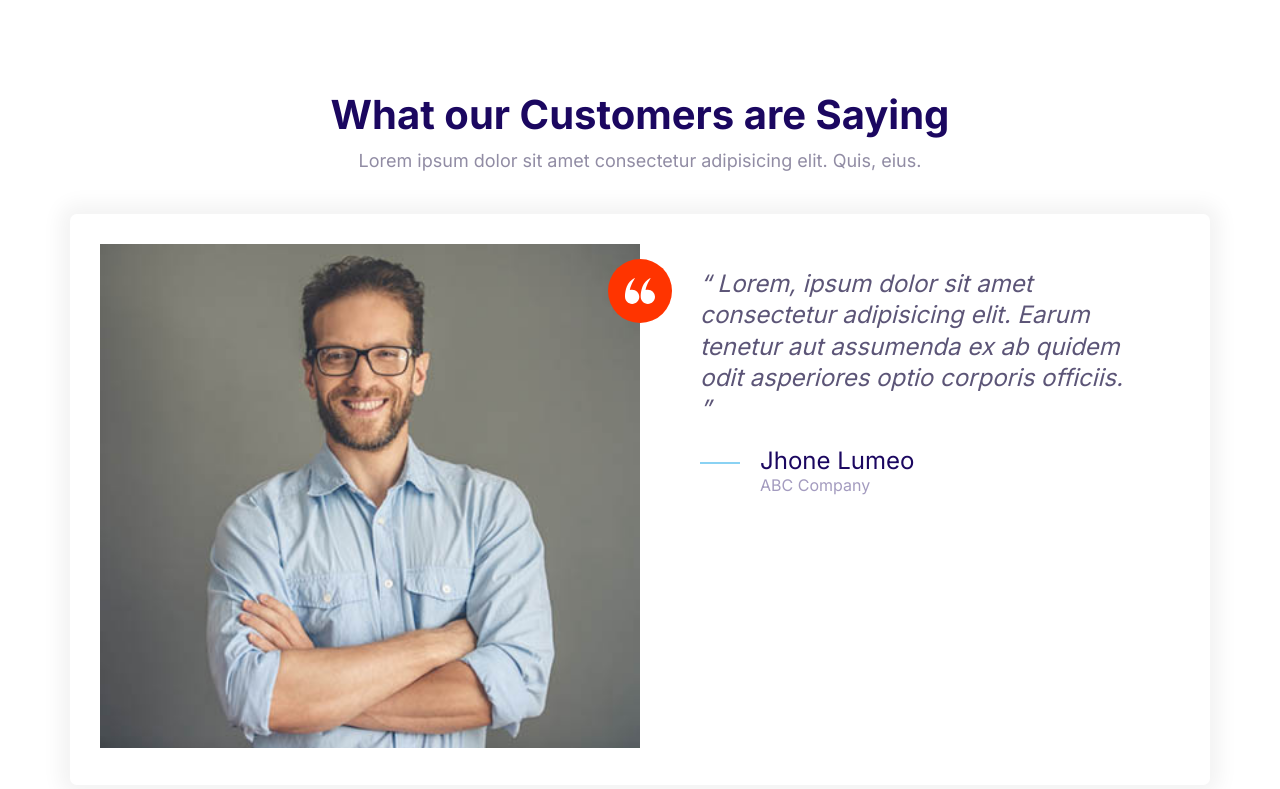
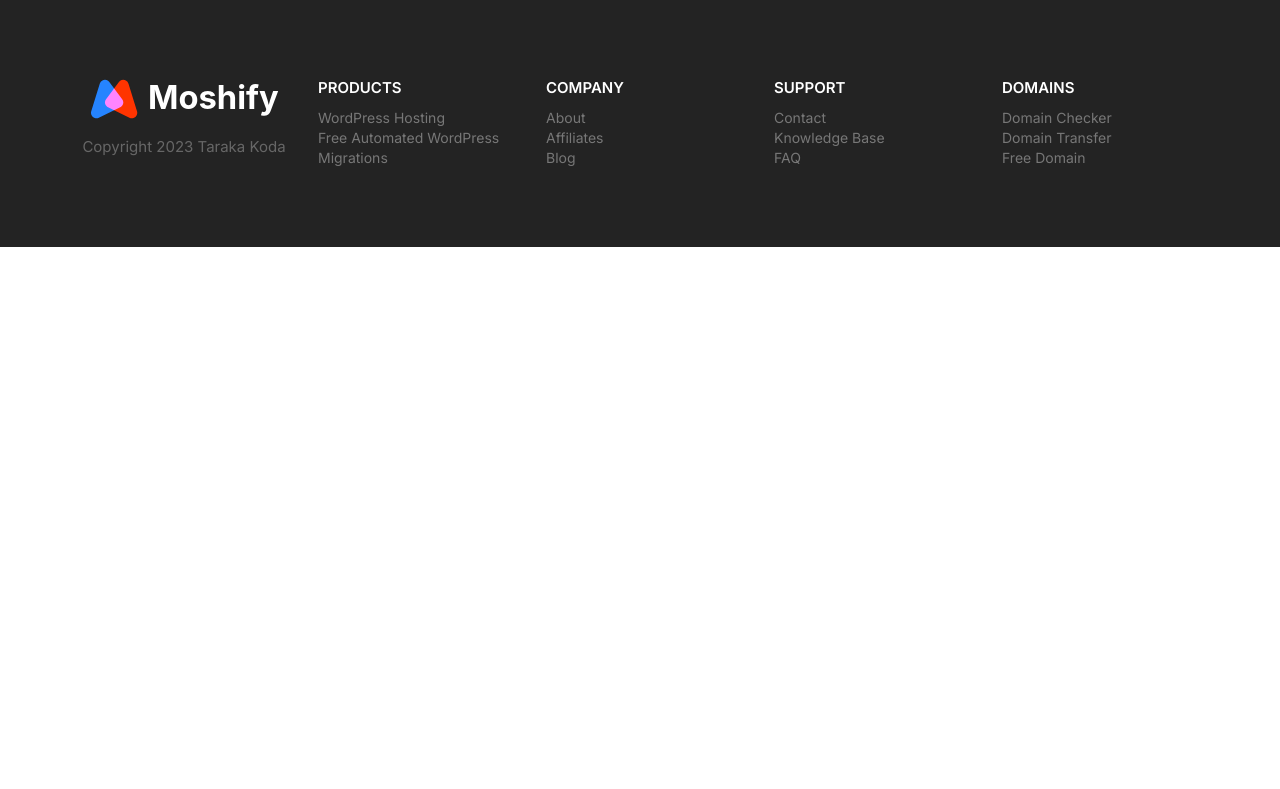
Before and after one commit to TarakaKoda/cloudbee, a plain HTML site: page index.html in a window 1280 px wide. Drawn offline with Linux system fonts and the light colour scheme.

Commit message:
Build the footer block components.

```diff
--- a/css/styles.css
+++ b/css/styles.css
@@ -841,7 +841,7 @@ a {
     ========================================================================== */
 
 .block-showcase__image > img {
-    width: 100%;
+        width: 100%;
 }
 
 @media screen and (min-width: 768px) {
@@ -858,3 +858,91 @@ a {
     }
 
 }
+
+/* Footer
+    ========================================================================== */
+
+.footer {
+    background: #232323 ;
+}
+
+.footer a {
+    color: #777;
+    font-size: 24px;
+    transition: all .3s;
+}
+
+.footer a:hover {
+    color: #fff;
+}
+
+.footer__section {
+    padding: 2rem;
+    border-bottom: 1px solid #393939;
+}
+
+.footer__section .list {
+    margin: 0;
+}
+
+.footer__heading {
+    text-transform: uppercase;
+    font-weight: 600;
+}
+
+.footer__brand {
+    margin-top: 5rem;
+    text-align: center;
+}
+
+.footer__brand img {
+    /* TODO: Consider refactor this apply to all images */
+    width: 100%;
+    max-width: 230px;
+}
+
+.footer__copyright {
+    font-size: 2.1rem;
+    color: #fff;
+    opacity: 0.3;
+}
+
+@media screen and (min-width: 768px) {
+    .footer__sections {
+        grid-template-columns: repeat(auto-fit, minmax(10rem, 1fr));
+    }
+
+    .footer__section {
+        border: 0;
+    }
+
+    .footer .collapsible__chevron {
+        display: none;
+    }
+
+    .footer .collapsible__content {
+        opacity: 1;
+        max-height: 100%;
+    }
+
+    .footer__brand {
+        order: -1;
+        margin-top: 1rem;
+    }
+
+    .footer__copyright {
+        font-size: 1.5rem;
+    }
+
+    .footer__heading {
+        font-size: 1.5rem;
+    }
+
+    .footer a {
+        font-size: 14px;
+    }
+
+    .footer__section .list {
+        line-height: 1.9rem;
+    }
+}
--- a/index.html
+++ b/index.html
@@ -13,47 +13,74 @@
     <link rel="stylesheet" href="css/styles.css" />
   </head>
   <body>
-    <section class="block">
-      <header class="block__header">
-        <h2>What our Customers are Saying</h2>
-        <p>Lorem ipsum dolor sit amet consectetur adipisicing elit. Quis, eius.</p>
+    <footer class="block block--dark footer">
+      <div class="container grid footer__sections">
+        <section class="collapsible collapsible--expanded footer__section">
+          <header class="collapsible__header footer__heading">
+            <h2 class="collapsible__heading footer__heading">Products</h2>
+          </svg><svg class="icon icon--white collapsible__chevron">
+            <use xlink:href="images/sprite.svg#chevron"></use>
+          </svg>
           </header>
-      <div class="container">
-        <div class="card testimonial">
-          <div class="grid grid--1x2">
-            <div class="testimonial__image">
-              <img
-                src="images/testimonial.jpg"
-                alt="A happy, smiling customer" />
-                <span class="icon-container icon-container--accent">
-                </svg><svg class="icon icon--small icon--white">
-                  <use xlink:href="images/sprite.svg#quotes"></use>
+          <div class="collapsible__content">
+            <ul class="list">
+              <li><a href="#">WordPress Hosting</a></li>
+              <li><a href="#">Free Automated WordPress</a></li>
+              <li><a href="#">Migrations</a></li>
+            </ul>
+          </div>
+        </section>
+        <section class="collapsible collapsible--expanded footer__section">
+          <header class="collapsible__header footer__heading">
+            <h2 class="collapsible__heading footer__heading">Company</h2>
+          </svg><svg class="icon icon--white collapsible__chevron">
+            <use xlink:href="images/sprite.svg#chevron"></use>
           </svg>
-                </span>
+          </header>
+          <div class="collapsible__content">
+            <ul class="list">
+              <li><a href="#">About</a></li>
+              <li><a href="#">Affiliates</a></li>
+              <li><a href="#">Blog</a></li>
+            </ul>
           </div>
-            <blockquote class="quote">
-              <p class="quote__text">
-                Lorem, ipsum dolor sit amet consectetur adipisicing elit. Earum
-                tenetur aut assumenda ex ab quidem odit asperiores optio corporis
-                officiis.
-              </p>
-              <footer class="qoute__footer">
-                <div class="media">
-                  <div class="media__image">
-                  </svg><svg class="icon icon--primary quote__line">
-                    <use xlink:href="images/sprite.svg#line"></use>
+        </section>
+        <section class="collapsible collapsible--expanded footer__section">
+          <header class="collapsible__header footer__heading">
+            <h2 class="collapsible__heading footer__heading">Support</h2>
+          </svg><svg class="icon icon--white collapsible__chevron">
+            <use xlink:href="images/sprite.svg#chevron"></use>
           </svg>
+          </header>
+          <div class="collapsible__content">
+            <ul class="list">
+              <li><a href="#">Contact</a></li>
+              <li><a href="#">Knowledge Base</a></li>
+              <li><a href="#">FAQ</a></li>
+            </ul>
           </div>
-                  <div class="media__body">
-                    <h3 class="media__title quote__author">Jhone Lumeo</h3>
-                    <p class="media__text quote__company">ABC Company</p>
+        </section>
+        <section class="collapsible collapsible--expanded footer__section">
+          <header class="collapsible__header footer__heading">
+            <h2 class="collapsible__heading footer__heading">Domains</h2>
+          </svg><svg class="icon icon--white collapsible__chevron">
+            <use xlink:href="images/sprite.svg#chevron"></use>
+          </svg>
+          </header>
+          <div class="collapsible__content">
+            <ul class="list">
+              <li><a href="#">Domain Checker</a></li>
+              <li><a href="#">Domain Transfer</a></li>
+              <li><a href="#">Free Domain</a></li>
+            </ul>
           </div>
+        </section>
+         <section class="footer__brand">
+          <img src="images/logo.svg" alt="">
+          <p class="footer__copyright">Copyright 2023 Taraka Koda</p>
+         </section>
       </div>
     </footer>
-            </blockquote>
-          </div>
-        </div>
-      </div>
-    </section>
+    <script src="js/main.js"></script>
   </body>
 </html>
```
Also changed, not shown: components/footer-block.html (added, +69 -0 lines). Lines whose indentation alone changed are shown as unchanged.
